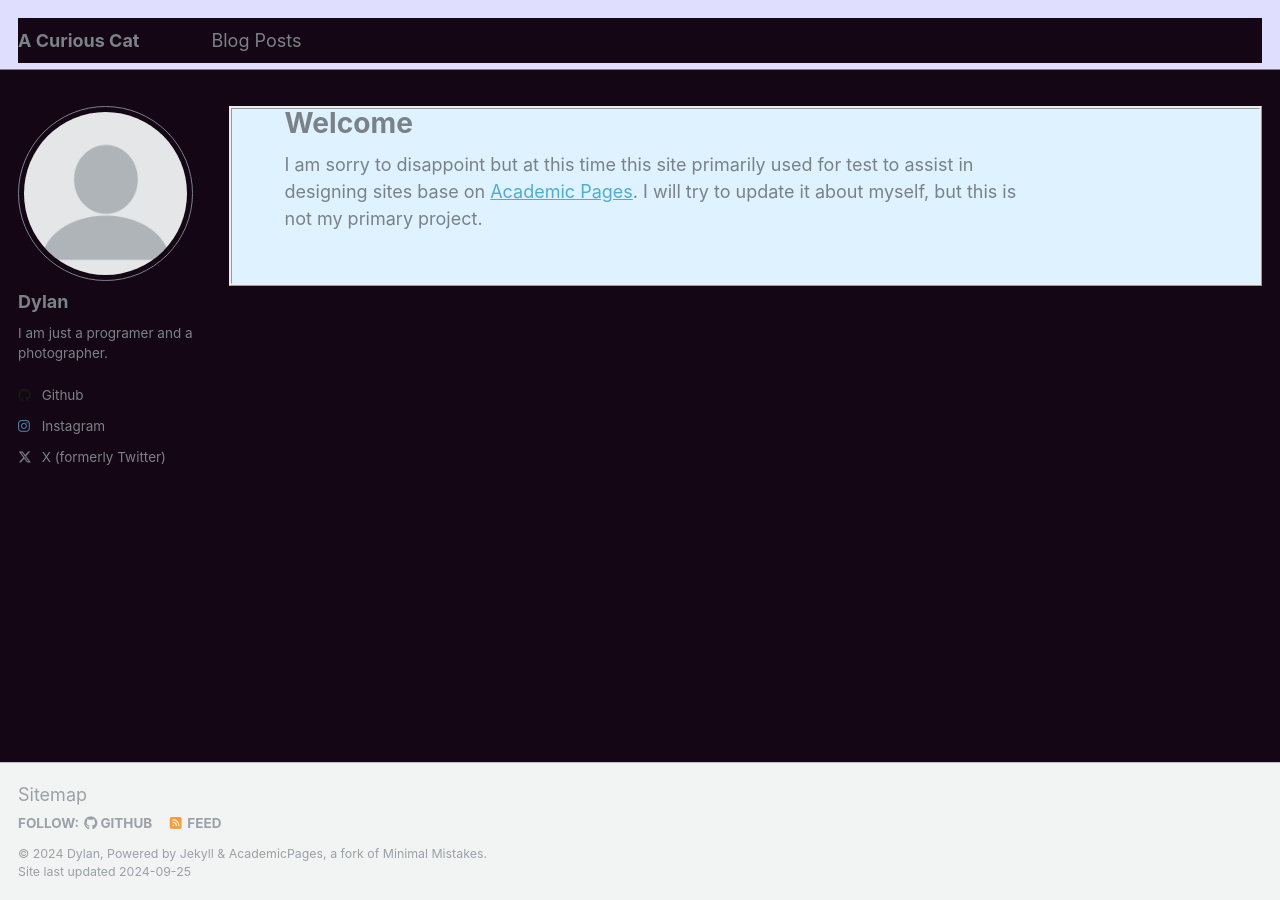
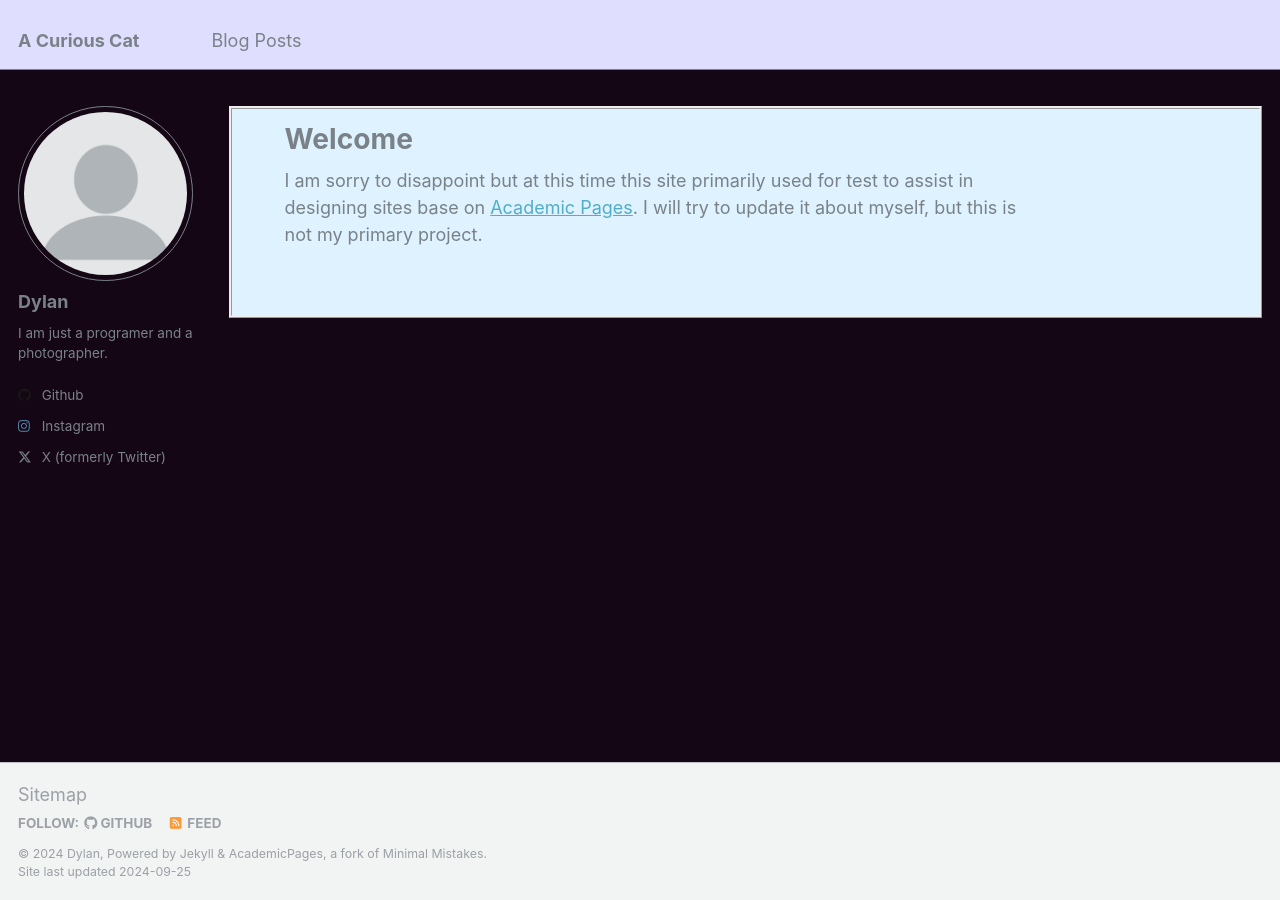
Before and after one commit to mdylantk/mdylantk.github.io, a Jekyll site: the page built from _pages/index.md, in a window 1280 px wide. Built offline with Jekyll 4.4.1, drawn with Linux system fonts in a browser that asks for light colours.

Commit message:
update
I think I found the issue. Plus I added padding.

```diff
--- a/_sass/_archive.scss
+++ b/_sass/_archive.scss
@@ -107,6 +107,7 @@
   }
   border-style: ridge;
   background-color: $content-background-color;
+  padding: 16px 16px 16px 16px;
 }
 
 
@@ -118,6 +119,7 @@
   margin-bottom: 2em;
   border-style: ridge;
   background-color: $content-background-color;
+  padding: 16px 16px 16px 16px;
 
   .page__meta {
     margin: 0 0 4px;
--- a/_sass/_navigation.scss
+++ b/_sass/_navigation.scss
@@ -175,7 +175,7 @@
 .greedy-nav {
   position: relative;
   min-width: 250px;
-  background: $background-color;
+  background: $title-background-color;
 
   a {
     display: block;
--- a/_sass/_page.scss
+++ b/_sass/_page.scss
@@ -34,6 +34,7 @@
   }
   border-style: ridge;
   background-color: $content-background-color;
+  padding: 16px 16px 16px 16px;
 }
 
 .page__title {
```
